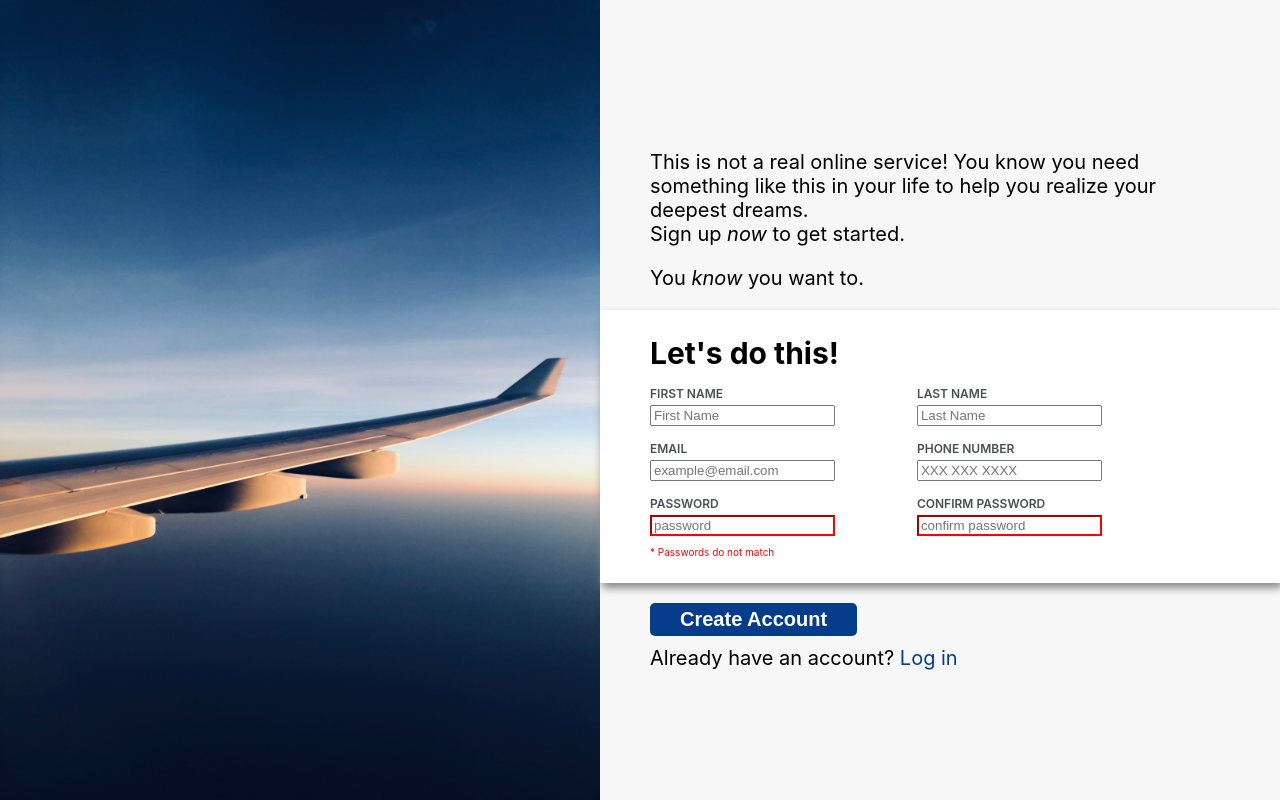
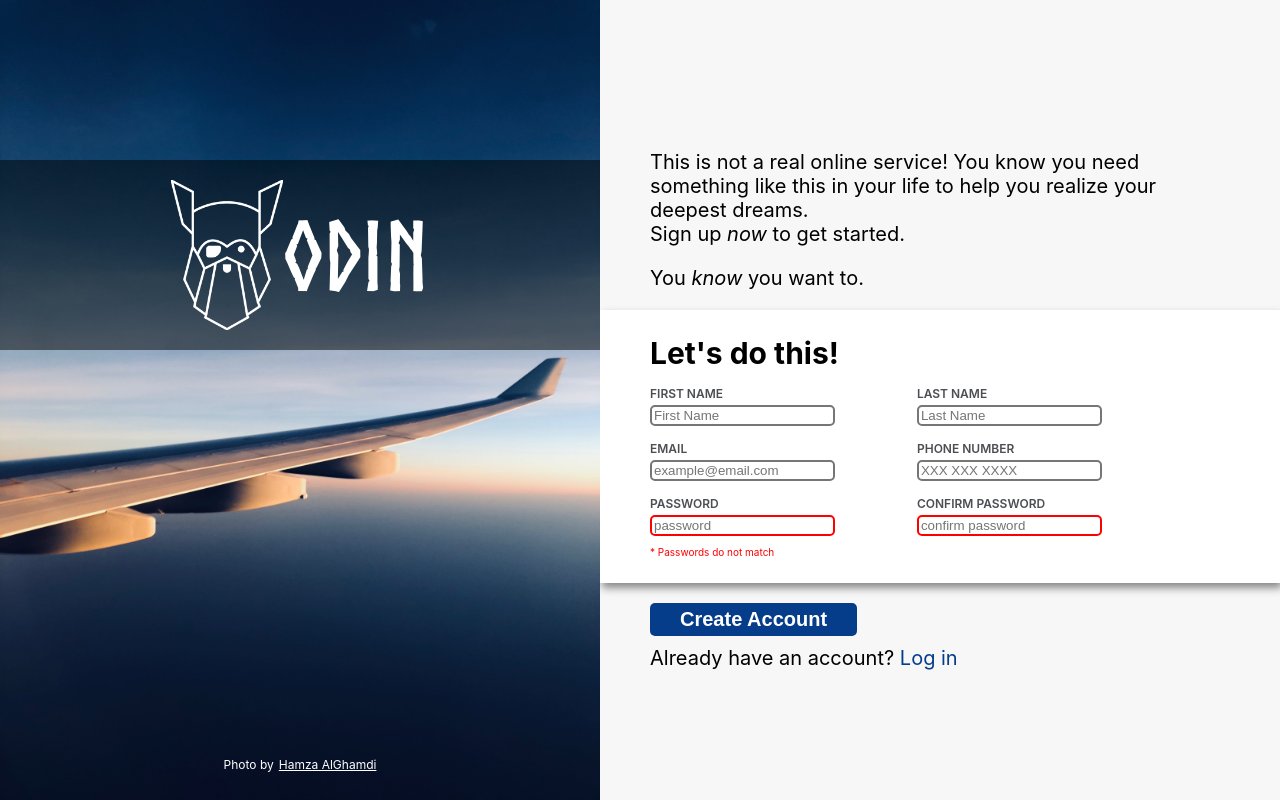
Before and after one commit to gequalspisquared/sign-up-form, a plain HTML site: page index.html in a window 1280 px wide. Drawn offline with Linux system fonts and the light colour scheme.

Commit message:
Add logo

```diff
--- a/checkPasswords.js
+++ b/checkPasswords.js
@@ -7,7 +7,10 @@ function checkPasswordsMatch() {
 }
 
 function isEmpty() {
-    if (origPassword.value === "" || confPassword.value === "") { return true; }
+    if (origPassword.value === "" || confPassword.value === "") {
+        return true;
+    }
+    return false;
 }
 
 function makeInvalid() {
@@ -26,7 +29,7 @@ function makeInvalid() {
     return;
 }
 
-makeInvalid();
+makeInvalid(); // initialize to invalide
 
 origPassword.addEventListener('focus', makeInvalid);
 origPassword.addEventListener('keyup', makeInvalid);
--- a/index.html
+++ b/index.html
@@ -11,11 +11,19 @@
     <div class="content">
         <div class="image">
             <img src="images/hamza-alghamdi-qgz8FU_IMlA-unsplash.jpg"
-                 alt="plane-wing">
+                 alt="plane-wing" class="plane-wing">
 
             <div class="logo">
+                <img src="images/odin-lined.png"
+                     alt="odin-logo" class="odin">
+                <p>ODIN</p>
+            </div>
 
-            </div>
+            <p class="photo-caption">Photo by
+                <a href="https://unsplash.com/photos/qgz8FU_IMlA">
+                    Hamza AlGhamdi
+                </a>
+            </p>
         </div>
 
         <div class="sign-up-form">
--- a/styles.css
+++ b/styles.css
@@ -6,17 +6,69 @@ body {
     font-size: 20px;
 }
 
+@font-face {
+    font-family: nord;
+    src: url(fonts/Norse-Bold.otf);
+}
+
 .content {
     display: flex;
 }
 
 .image {
     font-size: 0; /* Stops white space from appearing below image */
+    position: relative;
 }
 
-img {
+/* img {
     height: 100vh;
     width: auto;
+} */
+
+.plane-wing {
+    height: 100vh;
+    width: auto;
+}
+
+.logo {
+    position: absolute;
+    background-color: rgba(0, 0, 0, 0.5);
+    font-size: 96px;
+    color: white;
+    display: flex;
+    top: 20%;
+    width: 100%;
+    align-items: center;
+    justify-content: center;
+    padding-top: 20px;
+    padding-bottom: 20px;
+    font-family: nord, -apple-system, BlinkMacSystemFont, "Segoe UI", Roboto, Helvetica, Arial, sans-serif, "Apple Color Emoji", "Segoe UI Emoji", "Segoe UI Symbol";
+}
+
+.logo>* {
+    margin: 0;
+}
+
+.odin {
+    height: 150px;
+    width: auto;
+}
+
+.photo-caption {
+    position: absolute;
+    bottom: 2%;
+    font-size: 12px;
+    color: white;
+    display: flex;
+    gap: 5px;
+    width: 100%;
+    align-items: center;
+    justify-content: center;
+}
+
+.photo-caption a {
+    color: white;
+    text-decoration: underline;
 }
 
 label {
@@ -51,8 +103,15 @@ label {
     color: #4c4e52;
 }
 
+input {
+    border-style: solid;
+    border-width: 2px;
+    border-radius: 5px;
+}
+
 input:focus {
     border-color: #053d8b;
+    box-shadow: 2px 4px 8px #888888;
 }
 
 input:invalid {
```
Also changed, not shown: fonts/Norse-Bold.otf (added).
